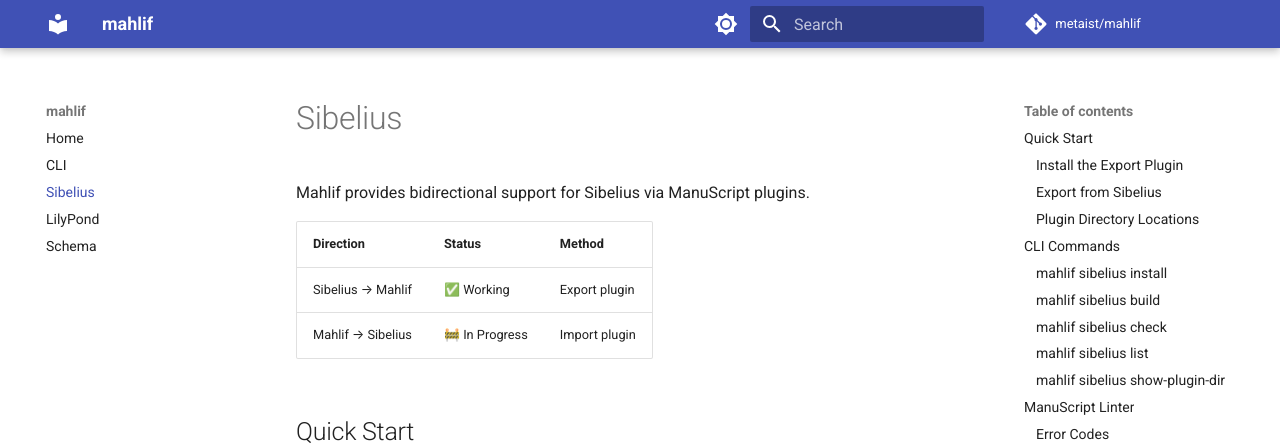
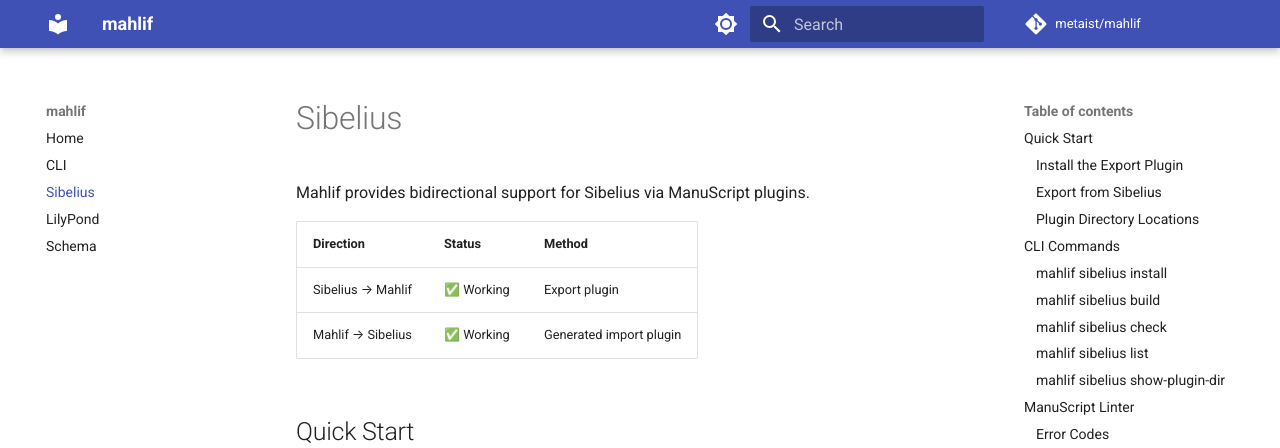
Before and after one commit to metaist/mahlif, an MkDocs documentation site: the page built from docs/sibelius.md, in a window 1280 px wide and 900 px high. Shown: the top 448 px of the window. Built offline with MkDocs 1.6.1 and Material for MkDocs 9.7.7, drawn with Linux system fonts in a browser that asks for light colours; comment, search, counter and statistics services are not loaded.

Commit message:
docs: update Sibelius import status to working
Co-Authored-By: Claude Opus 4.5 <noreply@anthropic.com>

```diff
--- a/docs/sibelius.md
+++ b/docs/sibelius.md
@@ -2,10 +2,10 @@
 
 Mahlif provides bidirectional support for Sibelius via ManuScript plugins.
 
-| Direction         | Status         | Method        |
-| ----------------- | -------------- | ------------- |
-| Sibelius → Mahlif | ✅ Working     | Export plugin |
-| Mahlif → Sibelius | 🚧 In Progress | Import plugin |
+| Direction         | Status     | Method                  |
+| ----------------- | ---------- | ----------------------- |
+| Sibelius → Mahlif | ✅ Working | Export plugin           |
+| Mahlif → Sibelius | ✅ Working | Generated import plugin |
 
 ## Quick Start
 
```
